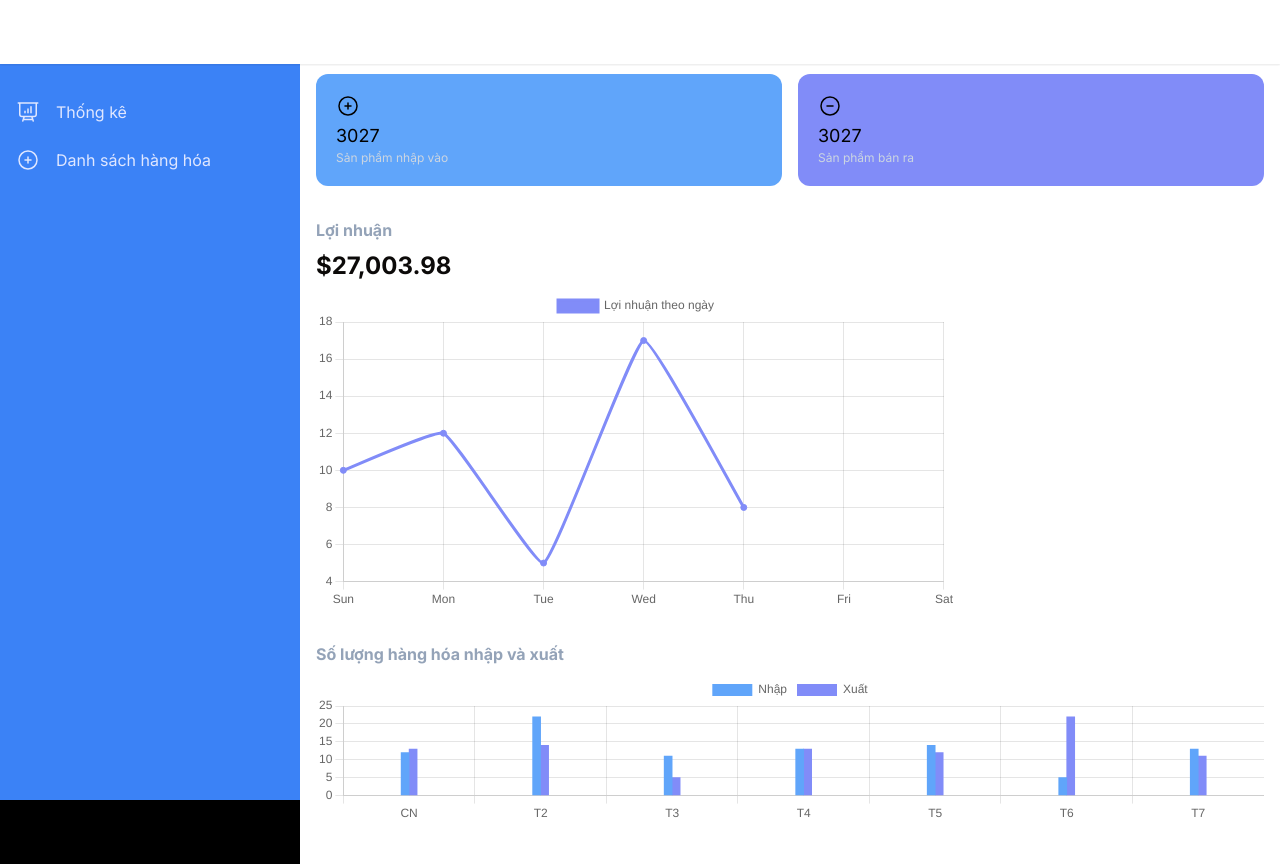
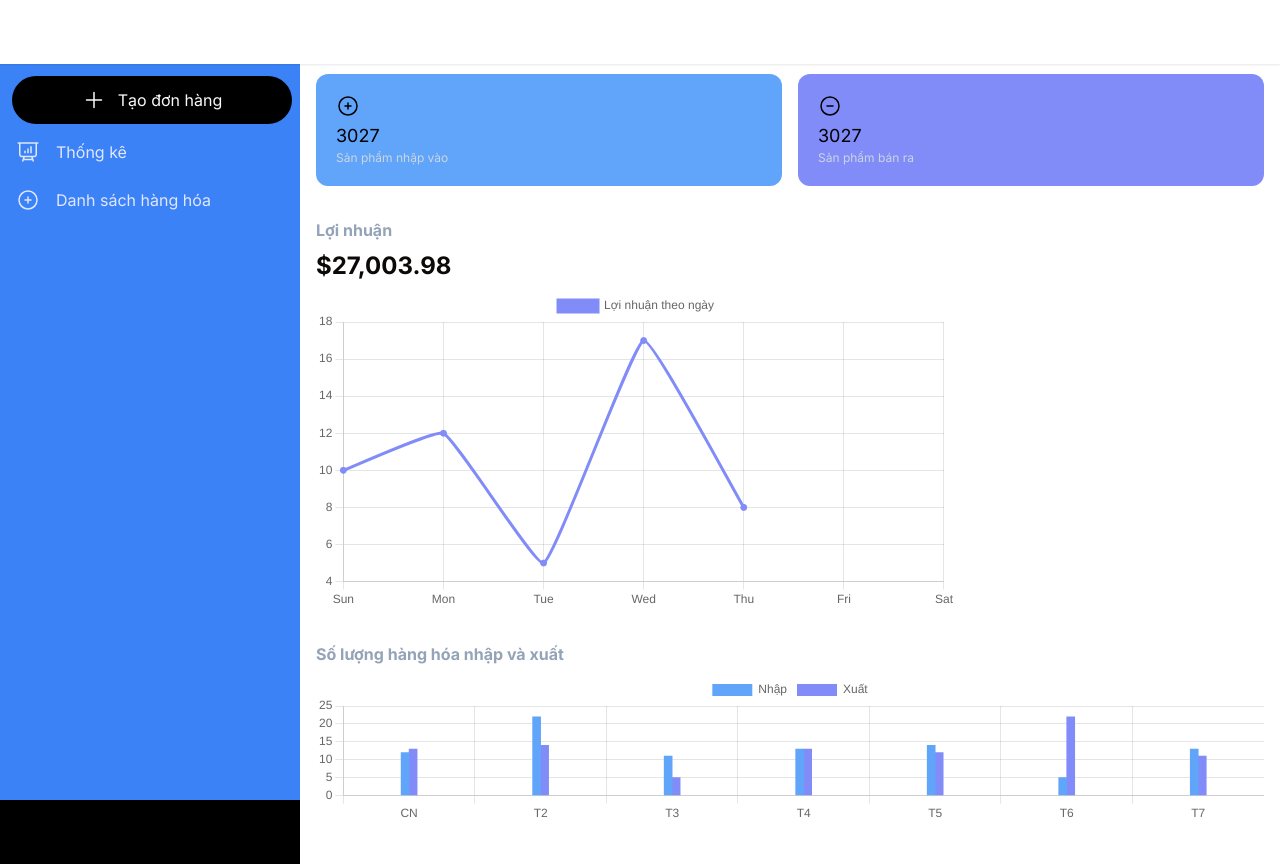
Before and after one commit to ngovanphat/product-management, a Next.js app: page / in a window 1280 px wide. Built offline with nearby package versions, Linux system fonts and the light colour scheme.

Commit message:
add create order button

```diff
--- a/src/components/organism/SideBar.tsx
+++ b/src/components/organism/SideBar.tsx
@@ -1,5 +1,6 @@
 import React, { useRef } from "react";
 import classNames from "classnames";
+import { PlusIcon } from "@heroicons/react/24/outline";
 import { useOnClickOutside } from "usehooks-ts";
 import Link from "next/link";
 import { defaultNavItems } from "./defaultNavItems";
@@ -33,7 +34,18 @@ const SideBar = ({ open, navItems = defaultNavItems, setOpen }: Props) => {
       })}
       ref={ref}
     >
-      <nav className="md:sticky top-0 md:top-16 py-5">
+      <nav className="md:sticky top-0 md:top-16 py-3">
+        <Link href="/create-order">
+          <button
+            className="rounded-full bg-black mx-3 py-3 flex items-center justify-center"
+            style={{
+              width: "calc(100% - 20px)",
+            }}
+          >
+            <PlusIcon className="w-6 h-6 mr-3" />
+            Tạo đơn hàng
+          </button>
+        </Link>
         {/**Nav items */}
         <ul className="py-2 flex flex-col gap-2">
           {navItems.map((item, index) => (
```
Also changed, not shown: src/firebase/firestore/getData.ts (+1 -9 lines).
